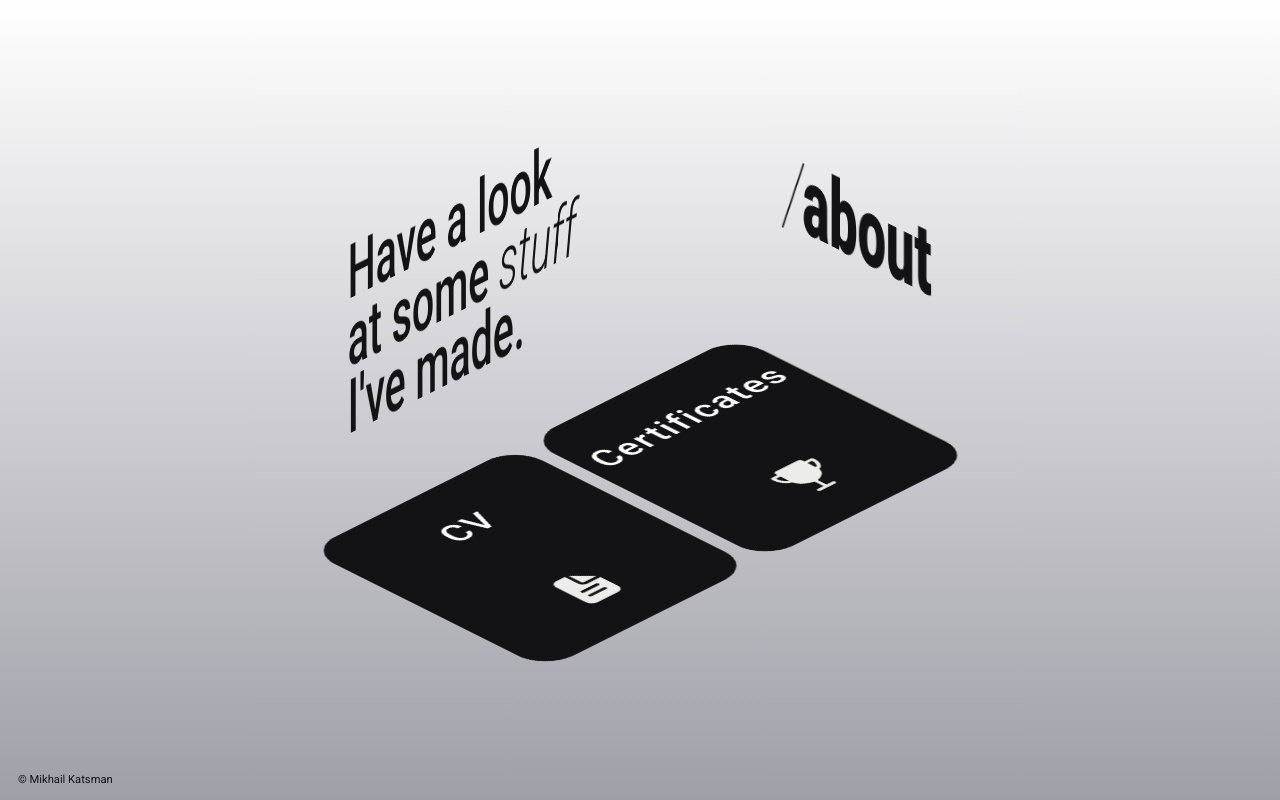
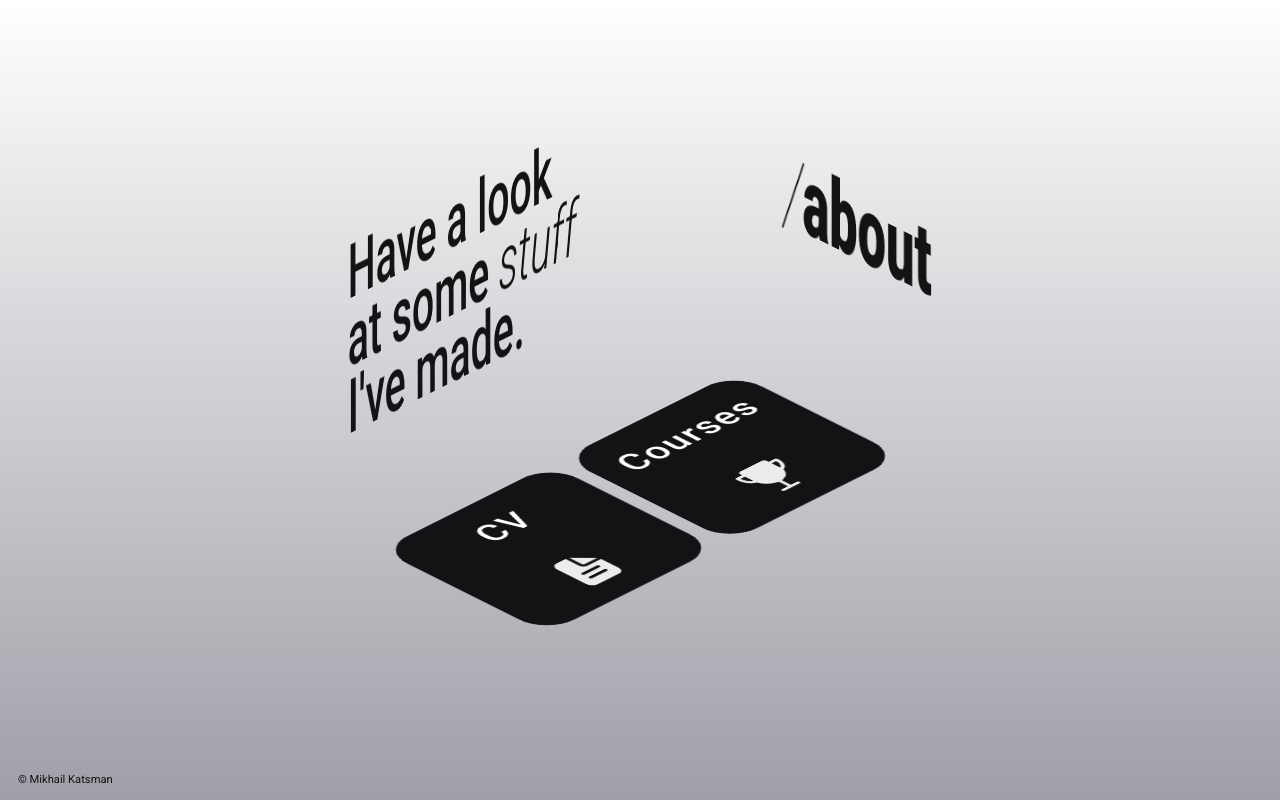
Before and after one commit to mikhailkatsman/my-portfolio, a Next.js app: page /about in a window 1280 px wide. Built offline with nearby package versions, Linux system fonts and the light colour scheme.

Commit message:
shorter animation durations

```diff
--- a/components/UI/Card.module.css
+++ b/components/UI/Card.module.css
@@ -23,7 +23,7 @@
     opacity: 0;
 
     animation-name: pivot;
-    animation-duration: 1s;
+    animation-duration: 0.8s;
     animation-timing-function: ease-in-out;
     animation-fill-mode: forwards;
 }
@@ -37,7 +37,7 @@
     opacity: 0;
 
     animation-name: float-up;
-    animation-duration: 1.5s;
+    animation-duration: 1s;
     animation-timing-function: ease-in-out;
     animation-fill-mode: forwards;
 }
@@ -116,13 +116,17 @@
 
 #card-cv {
     margin-right: 0.8rem;
-    width: 50%;
+    width: 40%;
+    height: 70%;
     overflow: visible;
+    animation-delay: 0.15s;
 }
 #card-cert {
     margin-left: 0.8rem;
-    width: 50%;
+    width: 40%;
+    height: 70%;
     overflow: visible;
+    animation-delay: 0s;
 }
 
 #card-project {
--- a/components/layout/Face.module.css
+++ b/components/layout/Face.module.css
@@ -49,8 +49,25 @@
 
     z-index: 0;
 
-    perspective: 500rem;
+    perspective: 800rem;
     perspective-origin: -100% 250%;
+}
+
+#face-about-buttons {
+    align-self: center;
+    flex-direction: row;
+
+    align-items: center;
+
+    width: 54rem;
+    height: 30rem;
+
+    margin-top: -9.5rem;
+
+    z-index: 0;
+
+    perspective: 800rem;
+    perspective-origin: -100% 350%;
 }
 
 #face-project-arrow {
--- a/pages/about.js
+++ b/pages/about.js
@@ -39,7 +39,7 @@ export default function Contact() {
 							</Card>
 						</Face>
 					</div>
-					<Face id="face-index-buttons" plain="x-plain">
+					<Face id="face-about-buttons" plain="x-plain">
 						<Card id="card-cv" type="float-up">
 							<Button
 								type="about"
@@ -49,7 +49,7 @@ export default function Contact() {
 						<Card id="card-cert" type="float-up">
 							<Button
 								type="about"
-								push="Certificates"
+								push="Courses"
 							/>
 						</Card>
 					</Face>
```
Also changed, not shown: public/about/Courses.svg (renamed from public/about/Certificates.svg), 1 other file (tests, documents, lock files or other folders).
